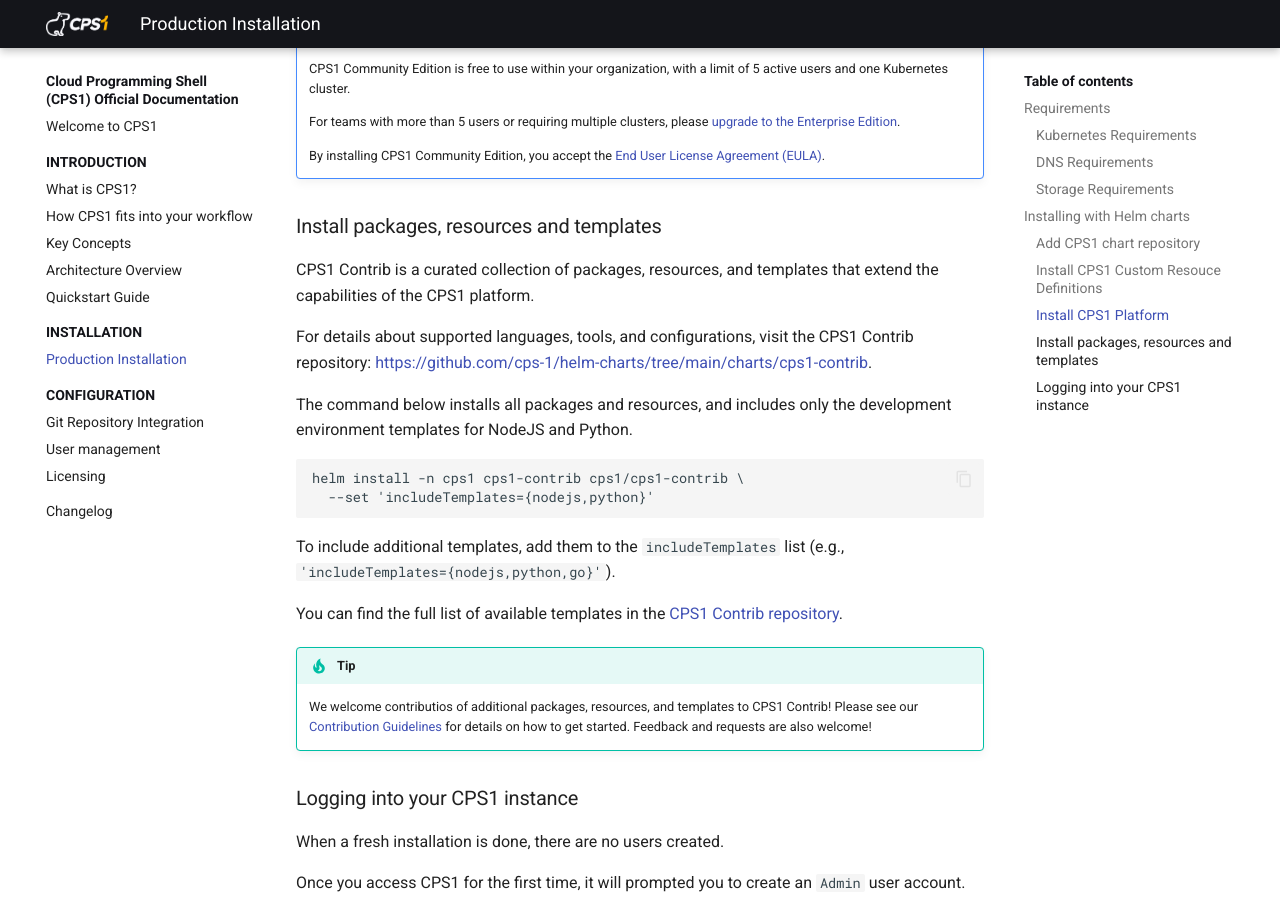
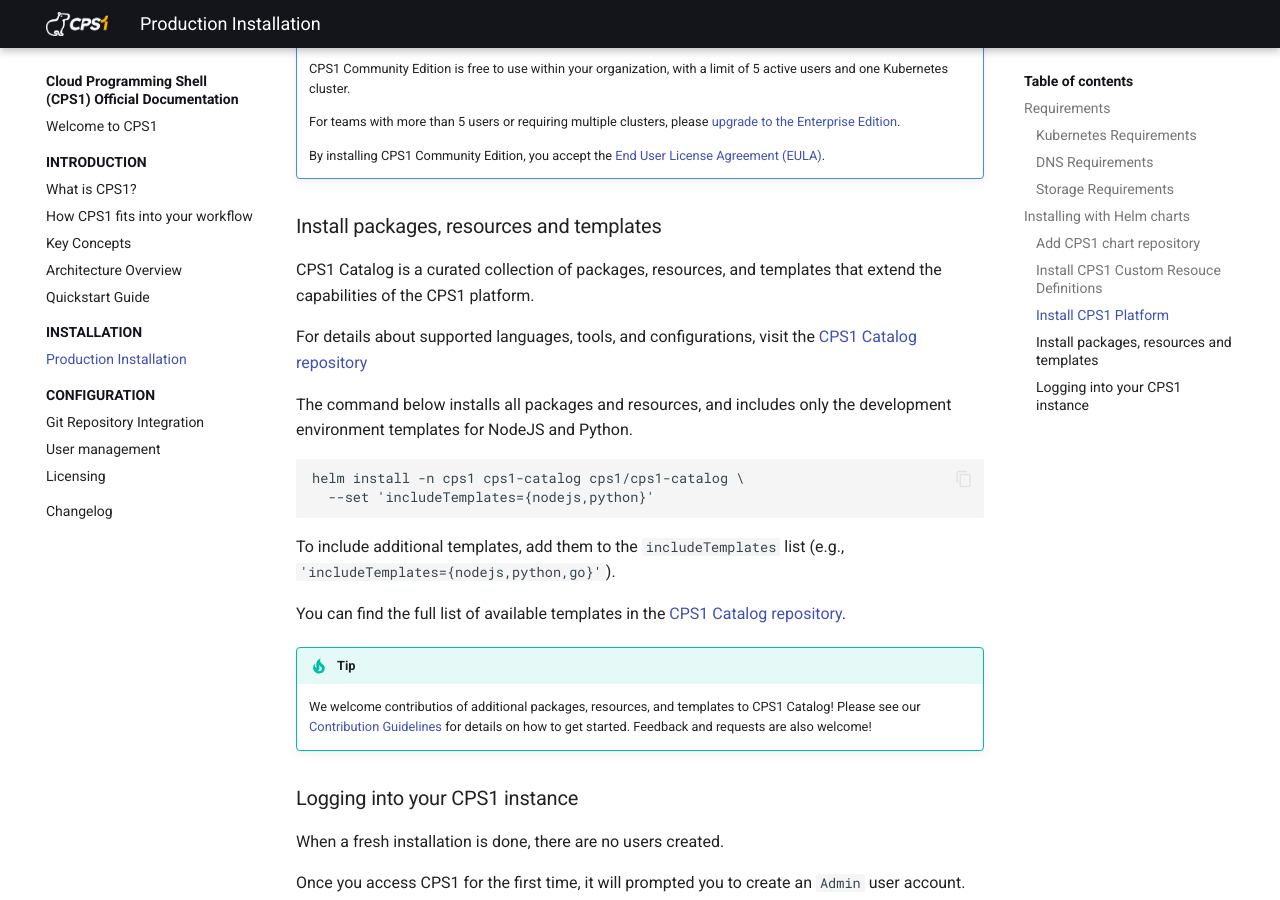
Before and after one commit to cps-1/docs, an MkDocs documentation site: the page built from docs/installation/production-installation.md, in a window 1280 px wide and 900 px high, scrolled down 2196 px. Built offline with MkDocs 1.6.1 and Material for MkDocs 9.7.7, drawn with Linux system fonts in a browser that asks for light colours; the version menu is left out.

Commit message:
feat: updates references to CPS1 Catalog

````diff
--- a/docs/installation/production-installation.md
+++ b/docs/installation/production-installation.md
@@ -86,23 +86,23 @@
 
 ### Install packages, resources and templates
 
-CPS1 Contrib is a curated collection of packages, resources, and templates that extend the capabilities of the CPS1 platform.
+CPS1 Catalog is a curated collection of packages, resources, and templates that extend the capabilities of the CPS1 platform.
 
-For details about supported languages, tools, and configurations, visit the CPS1 Contrib repository: [https://github.com/cps-1/helm-charts/tree/main/charts/cps1-contrib](https://github.com/cps-1/helm-charts/tree/main/charts/cps1-contrib).
+For details about supported languages, tools, and configurations, visit the [CPS1 Catalog repository](https://github.com/cps-1/helm-charts/tree/main/charts/cps1-catalog)
 
 The command below installs all packages and resources, and includes only the development environment templates for NodeJS and Python.
 
 ```
-helm install -n cps1 cps1-contrib cps1/cps1-contrib \
+helm install -n cps1 cps1-catalog cps1/cps1-catalog \
   --set 'includeTemplates={nodejs,python}'
 ```
 
 To include additional templates, add them to the `includeTemplates` list (e.g., `'includeTemplates={nodejs,python,go}'`).
 
-You can find the full list of available templates in the [CPS1 Contrib repository](https://github.com/cps-1/helm-charts/tree/main/charts/cps1-contrib/).
+You can find the full list of available templates in the [CPS1 Catalog repository](https://github.com/cps-1/helm-charts/tree/main/charts/cps1-catalog/).
 
 !!! tip Contribute
-    We welcome contributios of additional packages, resources, and templates to CPS1 Contrib! Please see our [Contribution Guidelines](https://github.com/cps-1/helm-charts/blob/main/charts/cps1-contrib/CONTRIBUTING.md) for details on how to get started. Feedback and requests are also welcome!
+    We welcome contributios of additional packages, resources, and templates to CPS1 Catalog! Please see our [Contribution Guidelines](https://github.com/cps-1/helm-charts/blob/main/charts/cps1-catalog/CONTRIBUTING.md) for details on how to get started. Feedback and requests are also welcome!
 
 ### Logging into your CPS1 instance
 
````
